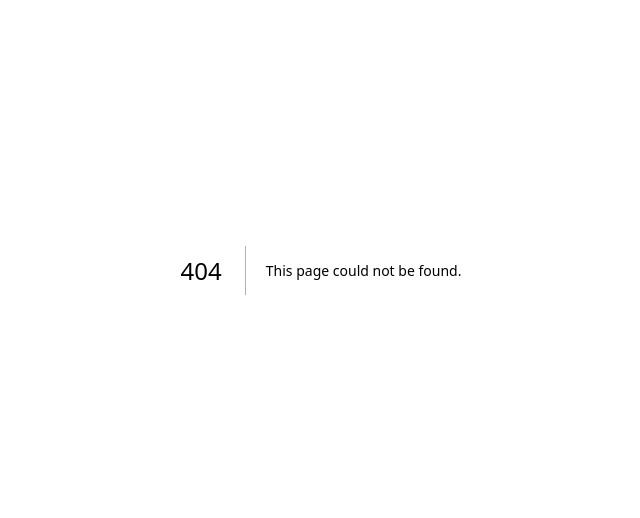
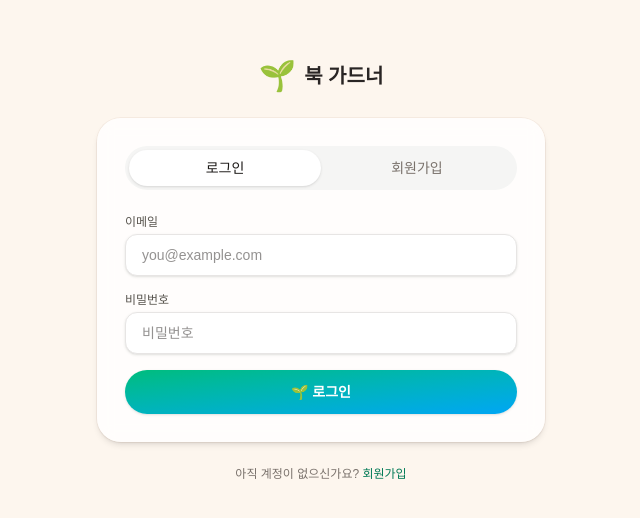
Before and after one commit to junpiano18-ctrl/book-gardner, a Next.js app: page /login in a window 1280 px wide. Before the commit this address had no page. Shown: the part 130-648 px from the top of the page, without its empty margins (319-959 px from the left). Built offline with nearby package versions, Linux system fonts and the light colour scheme; no server answers.

Commit message:
로그인/회원가입 페이지 추가

```diff
--- /dev/null
+++ b/app/login/page.tsx
@@ -0,0 +1,225 @@
+'use client'
+
+import { useEffect, useState, type FormEvent } from 'react'
+import Link from 'next/link'
+import { useRouter } from 'next/navigation'
+import { useAuth } from '@/hooks/useAuth'
+
+type Tab = 'signin' | 'signup'
+
+export default function LoginPage() {
+  const router = useRouter()
+  const { user, loading: authLoading, signIn, signUp } = useAuth()
+
+  const [tab, setTab] = useState<Tab>('signin')
+  const [email, setEmail] = useState('')
+  const [password, setPassword] = useState('')
+  const [nickname, setNickname] = useState('')
+  const [error, setError] = useState<string | null>(null)
+  const [info, setInfo] = useState<string | null>(null)
+  const [submitting, setSubmitting] = useState(false)
+
+  useEffect(() => {
+    if (!authLoading && user) router.replace('/')
+  }, [authLoading, user, router])
+
+  function switchTab(next: Tab) {
+    setTab(next)
+    setError(null)
+    setInfo(null)
+  }
+
+  async function handleSubmit(e: FormEvent<HTMLFormElement>) {
+    e.preventDefault()
+    setError(null)
+    setInfo(null)
+    setSubmitting(true)
+    try {
+      if (tab === 'signin') {
+        await signIn(email, password)
+        router.replace('/')
+      } else {
+        const u = await signUp(email, password, nickname)
+        if (u) {
+          router.replace('/')
+        } else {
+          setInfo('가입 확인 이메일을 보냈어요. 메일함을 확인해주세요.')
+        }
+      }
+    } catch (e) {
+      setError(translateAuthError((e as Error).message))
+    } finally {
+      setSubmitting(false)
+    }
+  }
+
+  if (authLoading || user) {
+    return (
+      <div
+        className="flex min-h-screen flex-1 items-center justify-center text-stone-500"
+        style={{ backgroundColor: '#fdf6ee' }}
+      >
+        불러오는 중...
+      </div>
+    )
+  }
+
+  return (
+    <div
+      className="flex min-h-screen flex-1 items-center justify-center px-4 py-10"
+      style={{ backgroundColor: '#fdf6ee' }}
+    >
+      <div className="w-full max-w-md">
+        <Link href="/" className="mb-6 flex items-center justify-center gap-2 text-xl font-bold text-stone-800">
+          <span className="text-3xl">🌱</span>
+          <span>북 가드너</span>
+        </Link>
+
+        <div className="rounded-3xl bg-white/80 p-7 shadow-md ring-1 ring-amber-900/5 backdrop-blur">
+          <div className="mb-6 inline-flex w-full rounded-full bg-stone-100 p-1 text-sm">
+            <TabButton active={tab === 'signin'} onClick={() => switchTab('signin')}>
+              로그인
+            </TabButton>
+            <TabButton active={tab === 'signup'} onClick={() => switchTab('signup')}>
+              회원가입
+            </TabButton>
+          </div>
+
+          <form onSubmit={handleSubmit} className="space-y-4">
+            {tab === 'signup' && (
+              <Field label="닉네임" htmlFor="nickname">
+                <input
+                  id="nickname"
+                  type="text"
+                  required
+                  value={nickname}
+                  onChange={(e) => setNickname(e.target.value)}
+                  placeholder="정원에서 불릴 이름"
+                  maxLength={20}
+                  className={inputClass}
+                />
+              </Field>
+            )}
+
+            <Field label="이메일" htmlFor="email">
+              <input
+                id="email"
+                type="email"
+                required
+                autoComplete="email"
+                value={email}
+                onChange={(e) => setEmail(e.target.value)}
+                placeholder="you@example.com"
+                className={inputClass}
+              />
+            </Field>
+
+            <Field label="비밀번호" htmlFor="password">
+              <input
+                id="password"
+                type="password"
+                required
+                minLength={6}
+                autoComplete={tab === 'signin' ? 'current-password' : 'new-password'}
+                value={password}
+                onChange={(e) => setPassword(e.target.value)}
+                placeholder={tab === 'signup' ? '6자 이상' : '비밀번호'}
+                className={inputClass}
+              />
+            </Field>
+
+            {error && (
+              <p className="rounded-xl bg-red-50 px-4 py-2.5 text-sm text-red-700 ring-1 ring-red-200">
+                {error}
+              </p>
+            )}
+            {info && (
+              <p className="rounded-xl bg-emerald-50 px-4 py-2.5 text-sm text-emerald-800 ring-1 ring-emerald-200">
+                {info}
+              </p>
+            )}
+
+            <button
+              type="submit"
+              disabled={submitting}
+              className="w-full rounded-full bg-gradient-to-br from-emerald-500 to-sky-500 px-4 py-3 text-sm font-semibold text-white shadow-sm transition hover:brightness-105 active:scale-[0.99] disabled:cursor-wait disabled:opacity-60"
+            >
+              {submitting
+                ? tab === 'signin'
+                  ? '로그인 중...'
+                  : '가입 중...'
+                : tab === 'signin'
+                  ? '🌱 로그인'
+                  : '🌿 가입하고 정원 시작하기'}
+            </button>
+          </form>
+        </div>
+
+        <p className="mt-6 text-center text-xs text-stone-500">
+          {tab === 'signin' ? '아직 계정이 없으신가요?' : '이미 계정이 있으신가요?'}{' '}
+          <button
+            type="button"
+            onClick={() => switchTab(tab === 'signin' ? 'signup' : 'signin')}
+            className="font-medium text-emerald-700 underline-offset-2 hover:underline"
+          >
+            {tab === 'signin' ? '회원가입' : '로그인'}
+          </button>
+        </p>
+      </div>
+    </div>
+  )
+}
+
+const inputClass =
+  'w-full rounded-xl border border-stone-200 bg-white px-4 py-2.5 text-sm text-stone-800 shadow-sm outline-none transition focus:border-emerald-400 focus:ring-2 focus:ring-emerald-100'
+
+function Field({
+  label,
+  htmlFor,
+  children,
+}: {
+  label: string
+  htmlFor: string
+  children: React.ReactNode
+}) {
+  return (
+    <div>
+      <label htmlFor={htmlFor} className="mb-1 block text-xs font-medium text-stone-600">
+        {label}
+      </label>
+      {children}
+    </div>
+  )
+}
+
+function TabButton({
+  active,
+  onClick,
+  children,
+}: {
+  active: boolean
+  onClick: () => void
+  children: React.ReactNode
+}) {
+  return (
+    <button
+      type="button"
+      onClick={onClick}
+      className={`flex-1 rounded-full px-4 py-2 font-medium transition ${
+        active ? 'bg-white text-stone-900 shadow-sm' : 'text-stone-500 hover:text-stone-800'
+      }`}
+    >
+      {children}
+    </button>
+  )
+}
+
+function translateAuthError(message: string): string {
+  const m = message.toLowerCase()
+  if (m.includes('invalid login credentials')) return '이메일 또는 비밀번호가 올바르지 않아요'
+  if (m.includes('email not confirmed')) return '메일함에서 가입 확인 메일을 먼저 인증해주세요'
+  if (m.includes('user already registered')) return '이미 가입된 이메일이에요. 로그인해주세요'
+  if (m.includes('password') && m.includes('short')) return '비밀번호는 6자 이상이어야 해요'
+  if (m.includes('rate limit')) return '잠시 후 다시 시도해주세요'
+  return message || '문제가 생겼어요. 다시 시도해주세요'
+}
```
